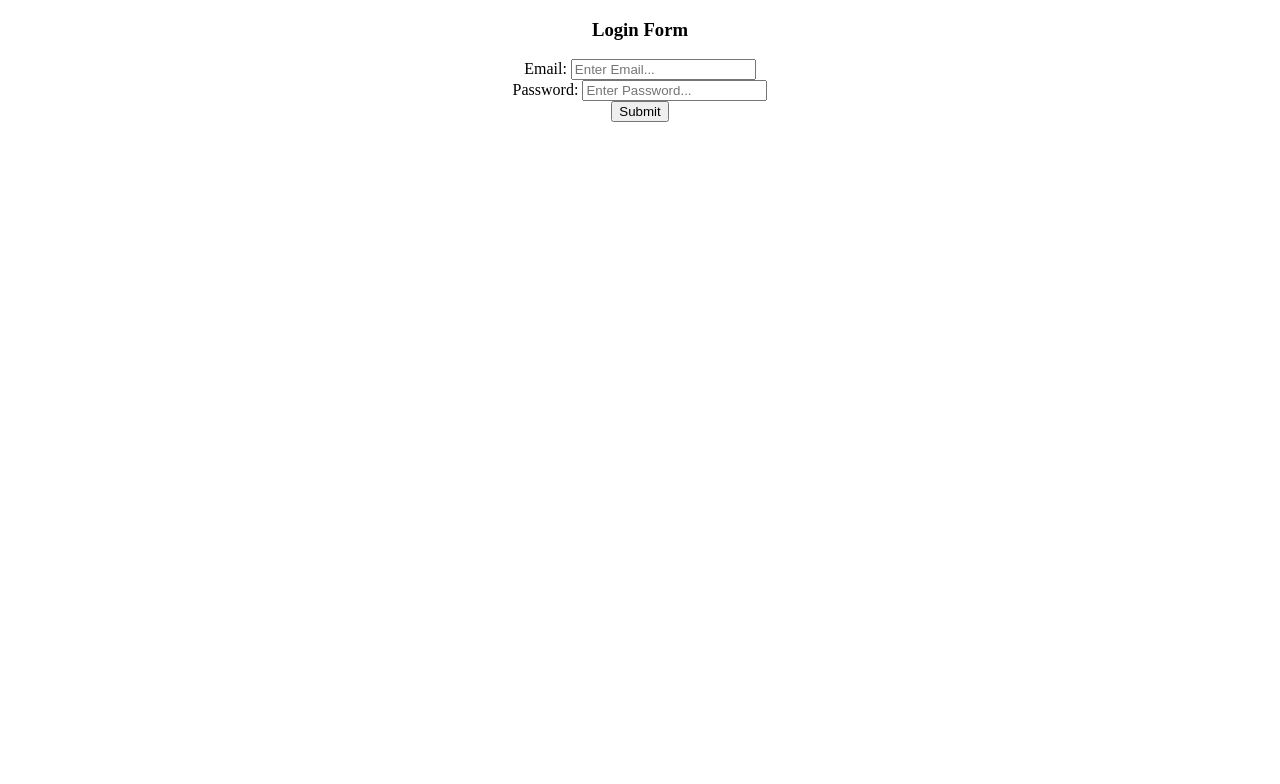
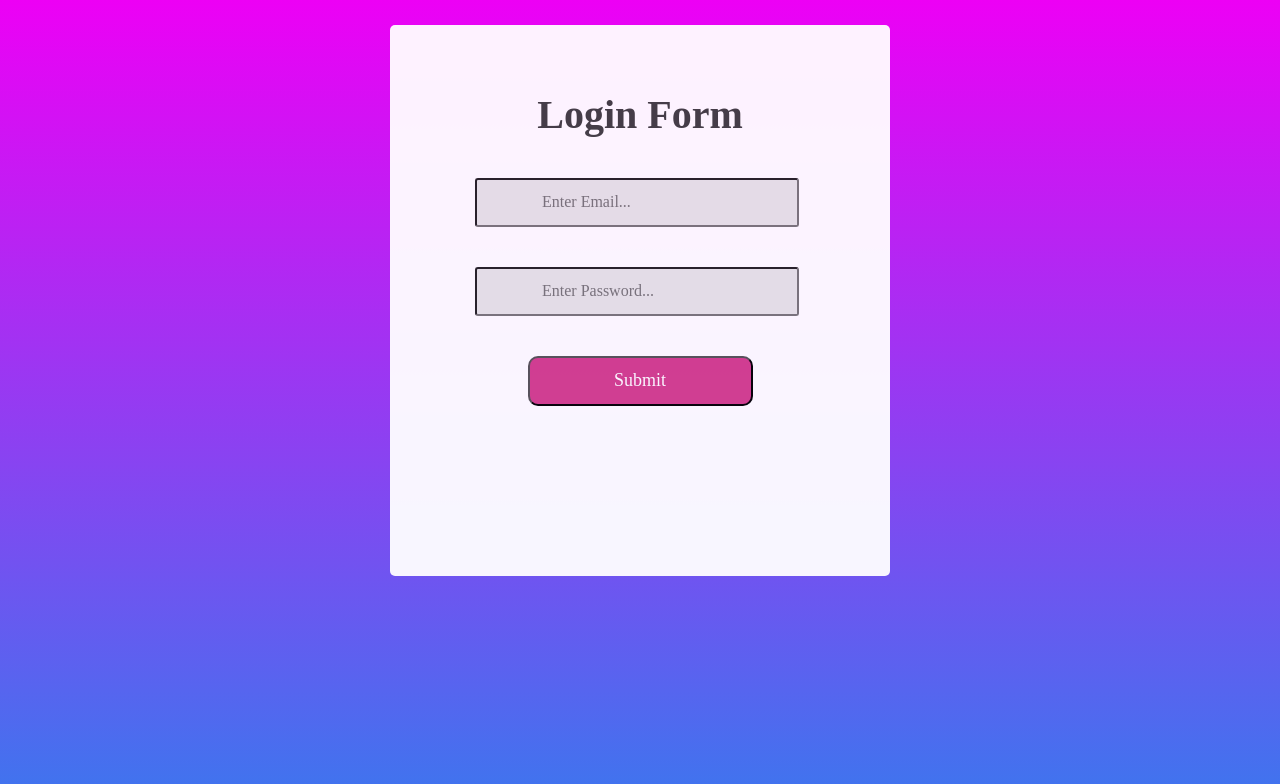
Before and after one commit to mahammasood1/react-login-component, a React (Create React App) app in the folder custom-login-component/: page / in a window 1280 px wide. Shown: the top 784 px of the page. Built offline with nearby package versions, Linux system fonts and the light colour scheme.

Commit message:
stylesheet updated

```diff
--- a/custom-login-component/src/components/LoginForm.js
+++ b/custom-login-component/src/components/LoginForm.js
@@ -1,4 +1,6 @@
 import React from 'react';
+import {LoginStyle} from './LoginStyle.css';
+
 class LoginForm extends React.Component {
 
     constructor(props) {
@@ -24,24 +26,42 @@ class LoginForm extends React.Component {
 
     render() {
         return (
-            <div className="App">
-                <h3>{this.props.fields.label}</h3>
+            <div>
+
                 <form onSubmit={this.handleSubmit}>
-                    {this.props.fields.fields.map(field => (
+                    <h3>{this.props.fields.label}</h3>
+                    {this.props.fields.fields.map(field =>(
                         <div>
-                            <label for={field.name}>{field.label}</label>
-                            <input
+                            {/* <label for={field.name}>{field.label}</label> */}
+
+                            <input class="input-con"
                                 type={field.type}
                                 value={this.state[field.name]}
                                 onChange={this.handleChange(field.name)}
                                 id={field.name}
                                 placeholder={field.placeholder}
                                 name={field.name}
+
                             />
-                        </div>
+
+
+                    </div>
                     ))
-                    }
-                    <input type="submit" />
+                }
+
+					<div class="container-submit">
+
+                         <input type="submit"/>
+					</div>
+
+
+
+
+
+
+
+
+
                 </form>
             </div>
         );
--- /dev/null
+++ b/custom-login-component/src/components/LoginStyle.css
@@ -0,0 +1,108 @@
+
+
+body {
+
+    background-image: linear-gradient(to top, #3e75ee 0%, #ed00f5 100%);
+    background-attachment: fixed;
+    background-repeat: no-repeat;
+    font-family: 'Vibur', cursive;
+    font-family: 'Abel', sans-serif;
+    opacity: .95;
+}
+
+
+form {
+    width: 450px;
+    height: 500px;
+    border-radius: 5px;
+    margin: 2% auto;
+    padding: 2%;
+    background-image: linear-gradient(-225deg, rgb(255, 255, 255) 50%, rgb(255, 255, 255) 50%);
+}
+
+
+h3 {
+    font-size: 250%;
+    font-family: 'Playfair Display', serif;
+    color: #3e403f;
+}
+
+/*
+input[class="form-input"]{
+    width: 240px;
+    height: 50px;
+
+    margin-top: 2%;
+    padding: 15px;
+
+    font-size: 16px;
+    font-family: 'Abel', sans-serif;
+    color: #5E6472;
+
+    outline: none;
+    border: none;
+
+    border-radius: 0px 5px 5px 0px;
+    transition: 0.2s linear;
+
+} */
+
+input:focus {
+    transform: translateX(-2px);
+    border-radius: 5px;
+}
+
+input[type="submit"] {
+
+  font-family: Raleway-Bold;
+  font-size: 18px;
+  color: #fff;
+  width: 50%;
+  height: 50px;
+  border-radius: 10px;
+  background: #d33f8d;
+  display: flex;
+  justify-content: center;
+  align-items: center;
+  padding: 0 25px;
+}
+
+.container-submit {
+    width: 100%;
+    display: flex;
+    flex-wrap: wrap;
+    justify-content: center;
+  }
+
+  .input-con {
+
+    position: relative;
+    width: 100%;
+    z-index: 1;
+    font-family: Raleway-SemiBold;
+    font-size: 16px;
+    color: #686868;
+    display: block;
+    width: 50%;
+    background: #e6e6e6;
+    height: 45px;
+    border-radius: 3px;
+    padding: 0 30px 0 65px;
+    margin-left:60px;
+    margin-bottom: 40px;
+
+  }
+
+
+  .input{
+  font-family: Raleway-SemiBold;
+  font-size: 16px;
+  color: #686868;
+
+  display: block;
+  width: 50%;
+  background: #e6e6e6;
+  height: 45px;
+  border-radius: 3px;
+  padding: 0 30px 0 65px;
+  }
```
